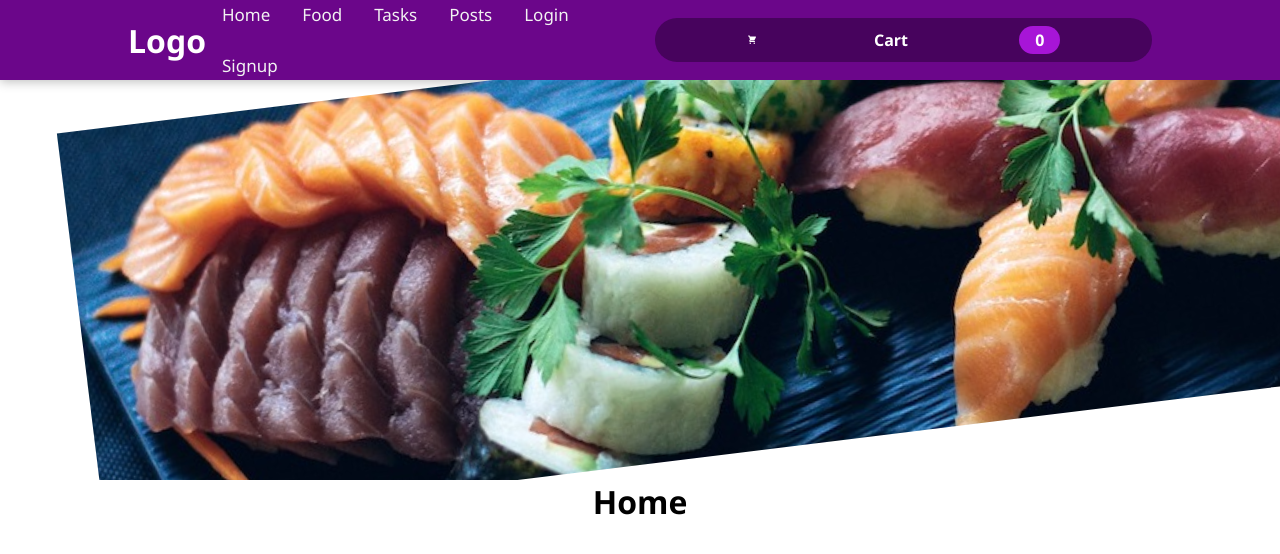
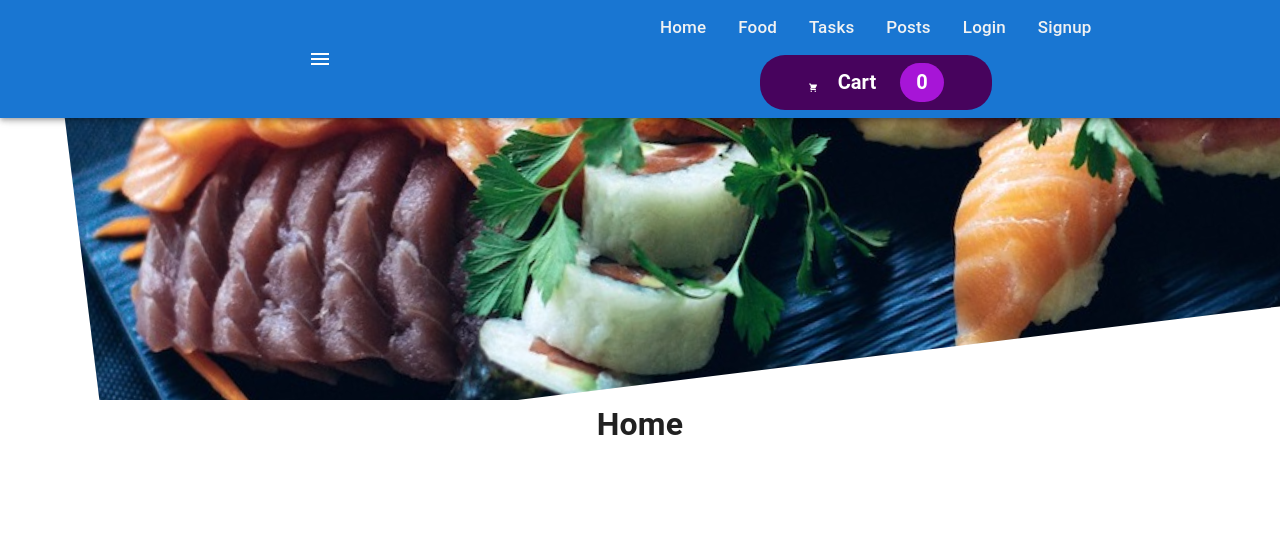
Before and after one commit to Danets/portfolio, a React (Create React App) app: page / in a window 1280 px wide. Shown: the top 554 px of the page. Built offline with nearby package versions, Linux system fonts and the light colour scheme.

Commit message:
Was developed Drawer aka SideBar

```diff
--- a/src/components/Layout/Header.js
+++ b/src/components/Layout/Header.js
@@ -1,20 +1,150 @@
+import { useState } from "react";
+import { styled } from "@mui/material/styles";
+import Box from "@mui/material/Box";
+import Drawer from "@mui/material/Drawer";
+import CssBaseline from "@mui/material/CssBaseline";
+import MuiAppBar from "@mui/material/AppBar";
+import Toolbar from "@mui/material/Toolbar";
+import List from "@mui/material/List";
+import Typography from "@mui/material/Typography";
+import Divider from "@mui/material/Divider";
+import IconButton from "@mui/material/IconButton";
+import MenuIcon from "@mui/icons-material/Menu";
+import CloseIcon from "@mui/icons-material/Close";
+import HouseIcon from "@mui/icons-material/House";
+import FoodBankIcon from "@mui/icons-material/FoodBank";
+import TaskIcon from "@mui/icons-material/Task";
+import PostAddIcon from "@mui/icons-material/PostAdd";
+import LoginIcon from "@mui/icons-material/Login";
+import HowToRegIcon from "@mui/icons-material/HowToReg";
+import ListItem from "@mui/material/ListItem";
+import ListItemButton from "@mui/material/ListItemButton";
+import ListItemIcon from "@mui/material/ListItemIcon";
+import ListItemText from "@mui/material/ListItemText";
+
 import styles from "./Header.module.css";
 import Navigation from "./Navigation";
 import CartButton from "./CartButton";
 import sushiImg from "../../assets/sushi.jpg";
 
-const Header = ({onOpenModal}) => {
-  return <>
-   <header className={styles.header}>
-    <h1>Logo</h1>
-     <Navigation />
-     <CartButton onOpenModal={onOpenModal}/>
-  </header>
-  <div className={styles['main-image']}>
-    <img src={sushiImg} alt="Sushi" />
-  </div>
-  </>
+const drawerWidth = 240;
 
+const AppBar = styled(MuiAppBar, {
+  shouldForwardProp: (prop) => prop !== "open",
+})(({ theme, open }) => ({
+  transition: theme.transitions.create(["margin", "width"], {
+    easing: theme.transitions.easing.sharp,
+    duration: theme.transitions.duration.leavingScreen,
+  }),
+  ...(open && {
+    width: `calc(100% - ${drawerWidth}px)`,
+    marginLeft: `${drawerWidth}px`,
+    transition: theme.transitions.create(["margin", "width"], {
+      easing: theme.transitions.easing.easeOut,
+      duration: theme.transitions.duration.enteringScreen,
+    }),
+  }),
+}));
+
+const DrawerHeader = styled("div")(({ theme }) => ({
+  display: "flex",
+  alignItems: "center",
+  padding: theme.spacing(0, 1),
+  // necessary for content to be below app bar
+  ...theme.mixins.toolbar,
+  justifyContent: "flex-end",
+}));
+
+const Header = ({ onOpenModal }) => {
+  const [open, setOpen] = useState(false);
+
+  const handleDrawerOpen = () => {
+    setOpen(true);
+  };
+
+  const handleDrawerClose = () => {
+    setOpen(false);
+  };
+
+  return (
+    <>
+        <Box sx={{ display: "flex" }}>
+          <CssBaseline />
+          <AppBar position="fixed" open={open}>
+            <Toolbar>
+              <IconButton
+                color="inherit"
+                aria-label="open drawer"
+                onClick={handleDrawerOpen}
+                className={styles.btn}
+                edge="start"
+                sx={{ mr: 2, ...(open && { display: "none" }) }}
+              >
+                <MenuIcon />
+              </IconButton>
+              <Typography variant="h6" noWrap component="div">
+                <div className={styles.wrapper}>
+                  <Navigation />
+                  <CartButton onOpenModal={onOpenModal} />
+                </div>
+              </Typography>
+            </Toolbar>
+          </AppBar>
+          <Drawer
+            sx={{
+              width: drawerWidth,
+              flexShrink: 0,
+              "& .MuiDrawer-paper": {
+                width: drawerWidth,
+                boxSizing: "border-box",
+              },
+            }}
+            variant="persistent"
+            anchor="left"
+            open={open}
+          >
+            <DrawerHeader>
+              <IconButton onClick={handleDrawerClose}>
+                <CloseIcon />
+              </IconButton>
+            </DrawerHeader>
+            <Divider />
+            <List>
+              {["Home", "Food", "Tasks", "Posts"].map((text, index) => (
+                <ListItem key={text} disablePadding>
+                  <ListItemButton>
+                    <ListItemIcon>
+                      {index === 0 ? <HouseIcon /> : ""}
+                      {index === 1 ? <FoodBankIcon /> : ""}
+                      {index === 2 ? <TaskIcon /> : ""}
+                      {index === 3 ? <PostAddIcon /> : ""}
+                    </ListItemIcon>
+                    <ListItemText primary={text} />
+                  </ListItemButton>
+                </ListItem>
+              ))}
+            </List>
+            <Divider />
+            <List>
+              {["Login", "Signup"].map((text, index) => (
+                <ListItem key={text} disablePadding>
+                  <ListItemButton>
+                    <ListItemIcon>
+                      {index === 0 ? <LoginIcon /> : ""}
+                      {index === 1 ? <HowToRegIcon /> : ""}
+                    </ListItemIcon>
+                    <ListItemText primary={text} />
+                  </ListItemButton>
+                </ListItem>
+              ))}
+            </List>
+          </Drawer>
+        </Box>
+      <div className={styles["main-image"]}>
+        <img src={sushiImg} alt="Sushi" />
+      </div>
+    </>
+  );
 };
 
 export default Header;
```
